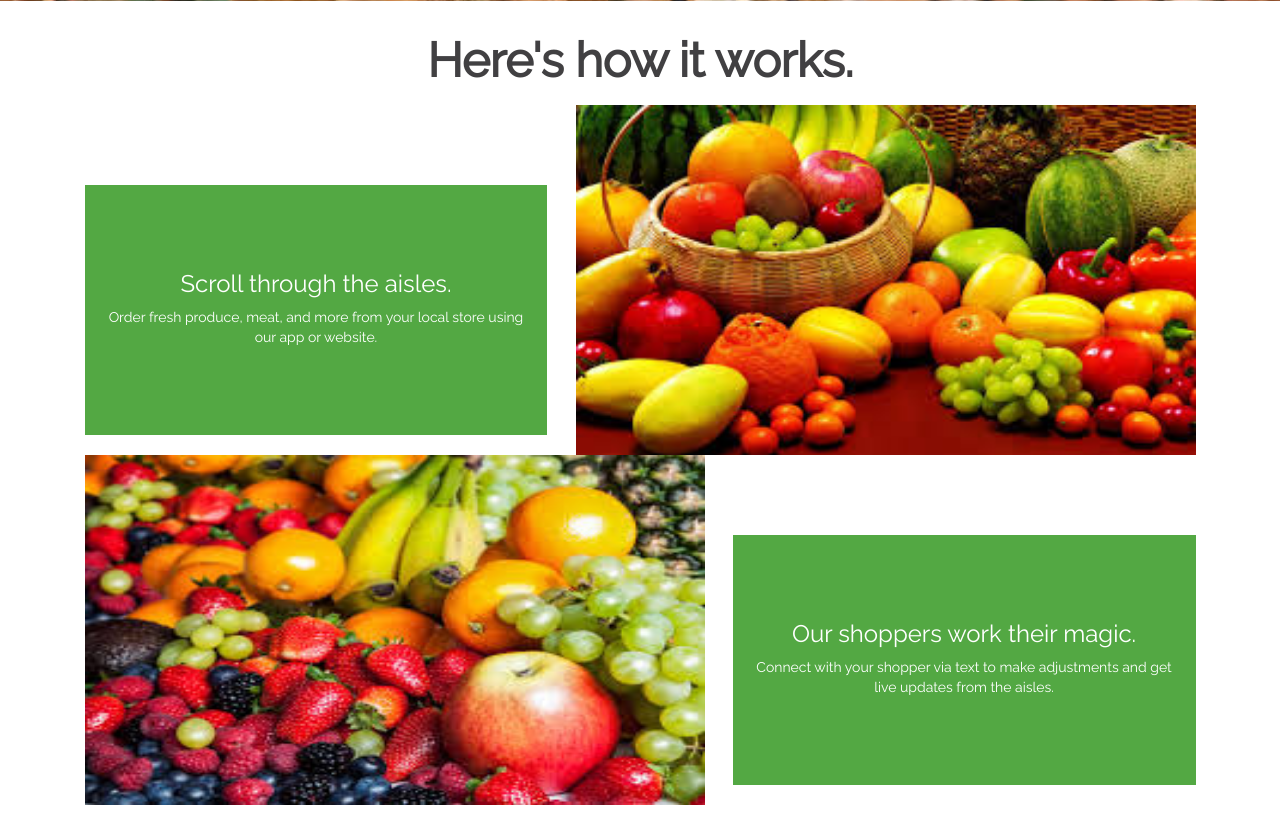
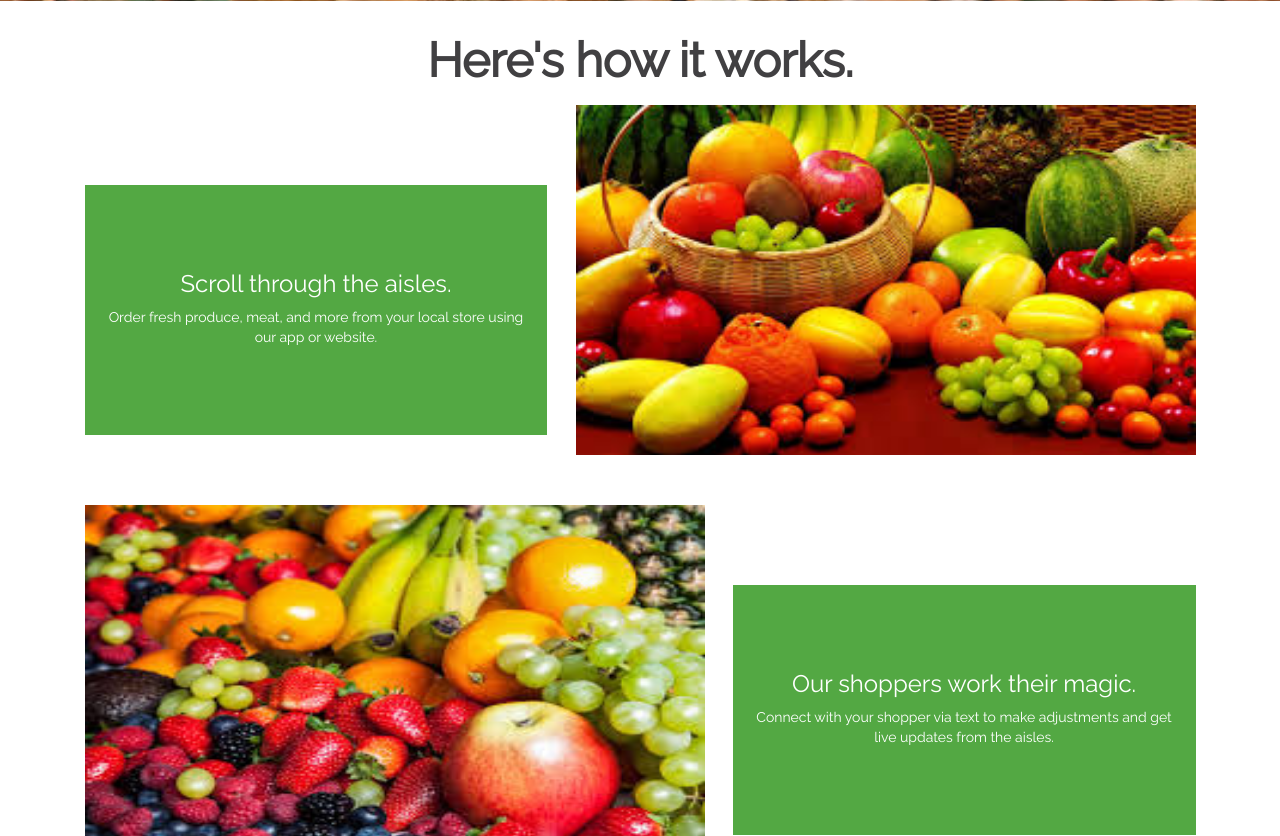
Before and after one commit to srkarthikg/moringo, a PHP site: page / in a window 1280 px wide. Shown: the part 699-1535 px from the top of the page. Run offline with PHP 8.4, Linux system fonts and the light colour scheme.

Commit message:
feb16022017

```diff
--- a/index.html
+++ b/index.html
@@ -57,7 +57,7 @@
           </div>-->
         </div>
     </section>
-	<section class="container" id="morningo-con" role="main">
+<section class="container" id="morningo-con" role="main">
   <h2>Here's how it works.</h2>
   <div class="morningo-scroll">
     <div class="morningo-img">
--- a/style/style.css
+++ b/style/style.css
@@ -530,7 +530,6 @@ body {
 }
 #morningo-con{
 	padding: 34px 44px;
-
 }
 #morningo-con h2{
 	color: #414042;
@@ -543,6 +542,7 @@ body {
 }
 .morningo-scroll{
 	margin:0px auto 80px;
+	color:red;
 }
 .morningo-scroll .morningo-img{
 	float:right;
@@ -573,6 +573,7 @@ body {
 .morningo-img img{
 	width:620px;
 	height:350px;
+	margin-bottom:50px;
 }
 .morningo-scroll h3,.morningo-row h3{
 	color:white;
@@ -580,6 +581,7 @@ body {
 }
 .retailers p{
 	color:white;
+	margin-top:85px;
 }
 .morningo-scroll p,.morningo-row p{
 	color:white;
```
